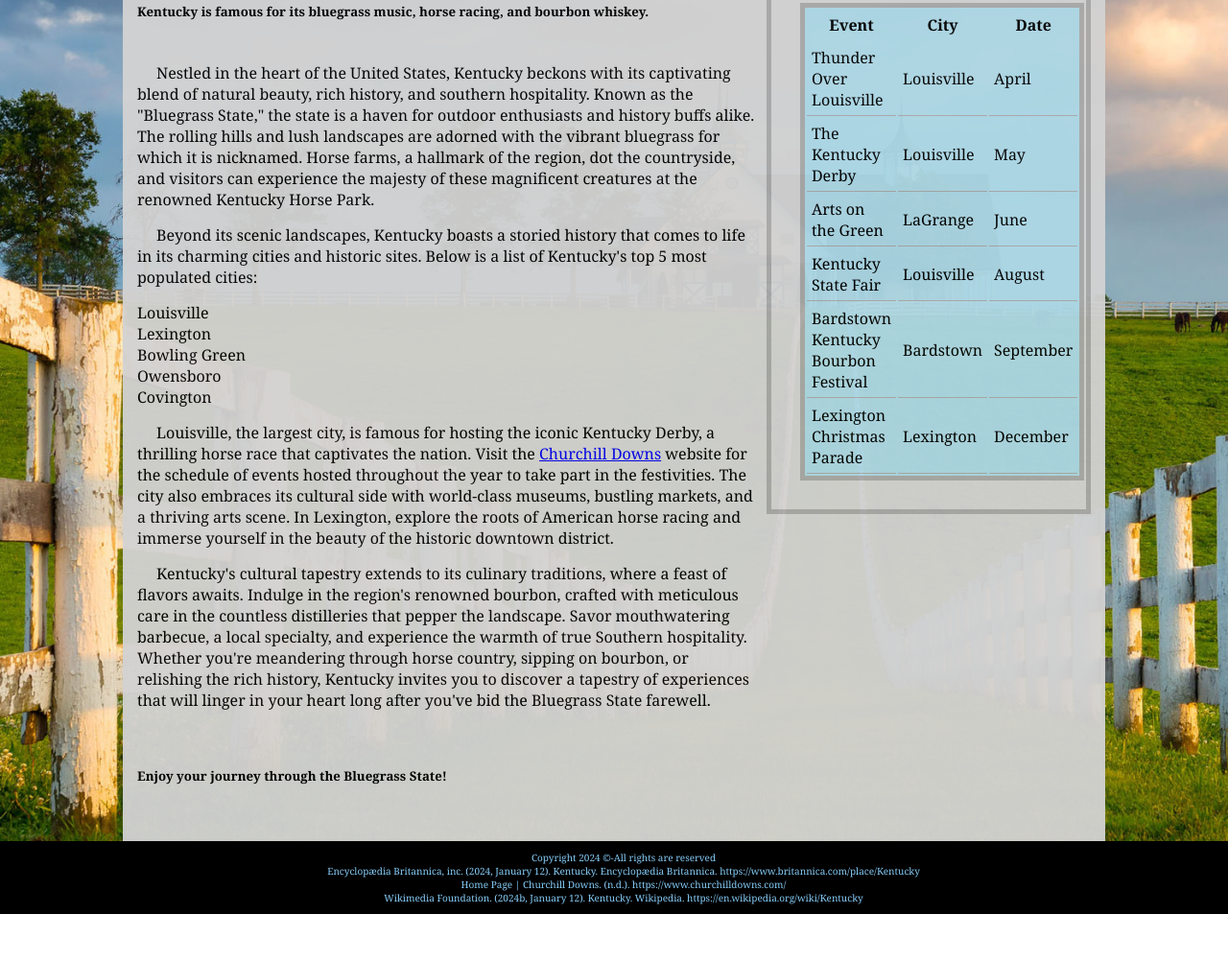
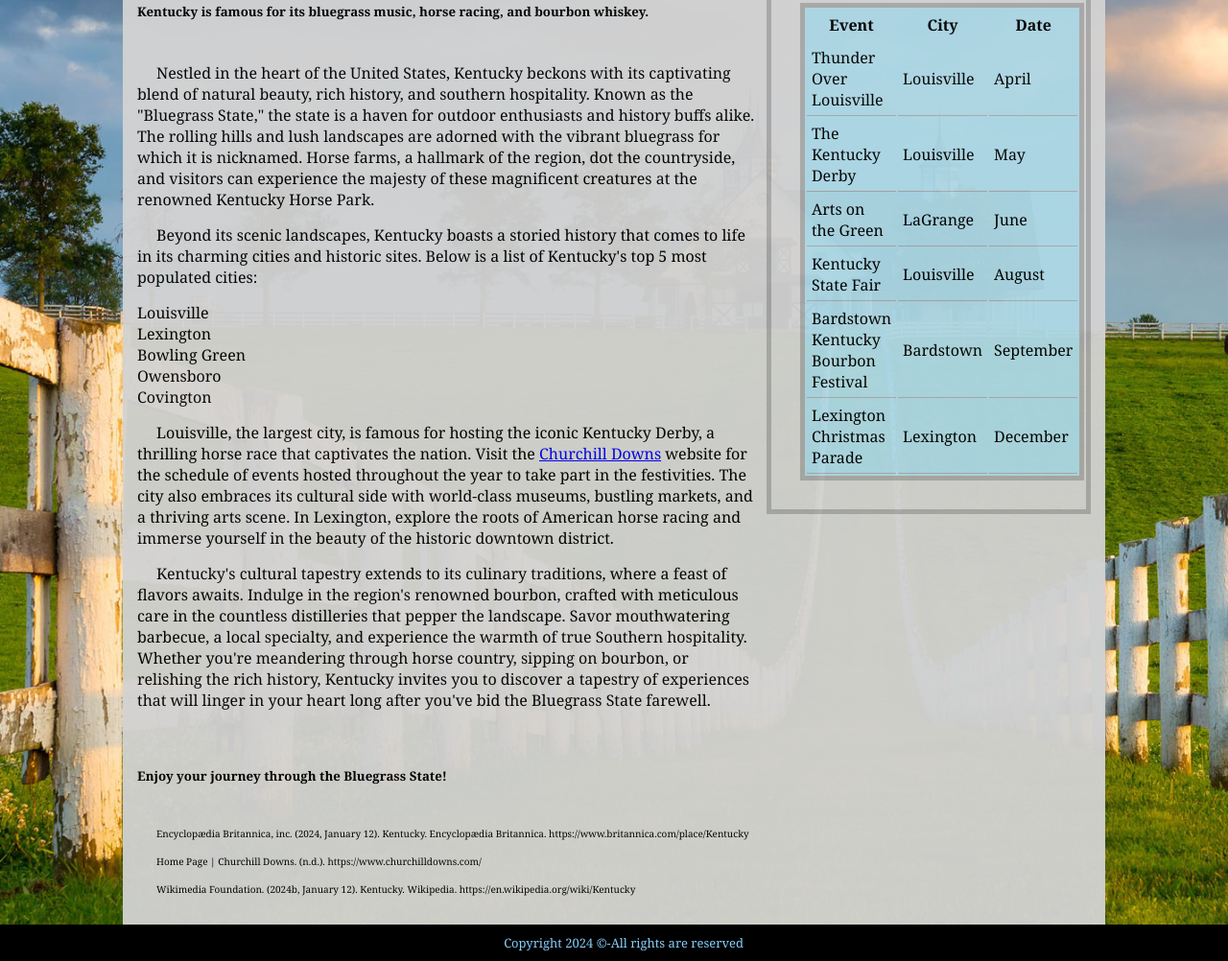
Before and after one commit to ckallen29/D277, a plain HTML site: page index.html in a window 1280 px wide. Shown: the part 205-1207 px from the top of the page at 96% size. Before the commit the page ends 1158 px from the top, so only its background shows below. Drawn offline with Linux system fonts and the light colour scheme.

Commit message:
Add citations in-text

```diff
--- a/index.html
+++ b/index.html
@@ -68,6 +68,9 @@
 
                     <h5>Enjoy your journey through the Bluegrass State!</h5>
                     <br></br>
+                    <p style="font-size: x-small;">Encyclopædia Britannica, inc. (2024, January 12). Kentucky. Encyclopædia Britannica. https://www.britannica.com/place/Kentucky</p>
+                    <p style="font-size: x-small;">Home Page | Churchill Downs. (n.d.). https://www.churchilldowns.com/</p>
+                    <p style="font-size: x-small;">Wikimedia Foundation. (2024b, January 12). Kentucky. Wikipedia. https://en.wikipedia.org/wiki/Kentucky</p>
                     </div>
                 </section>
 
@@ -126,9 +129,6 @@
 
       <footer class="footer">
         <p>Copyright 2024 ©-All rights are reserved</p>
-        <p>Encyclopædia Britannica, inc. (2024, January 12). Kentucky. Encyclopædia Britannica. https://www.britannica.com/place/Kentucky</p>
-        <p>Home Page | Churchill Downs. (n.d.). https://www.churchilldowns.com/</p>
-        <p>Wikimedia Foundation. (2024b, January 12). Kentucky. Wikipedia. https://en.wikipedia.org/wiki/Kentucky</p>
     </footer>
 </body>
 </html>
--- a/styles.css
+++ b/styles.css
@@ -264,7 +264,7 @@ form {
     color: lightskyblue;
     text-align: center;
     padding: 10px;
-    font-size: x-small;
+    font-size: small;
     font-family: "Ubuntu", sans-serif;
     display: flex;
     justify-content: center;
```
Also changed, not shown: frankfort.html (+2 -1 lines), lexington.html (+2 -1 lines), louisville.html (+2 -1 lines).
